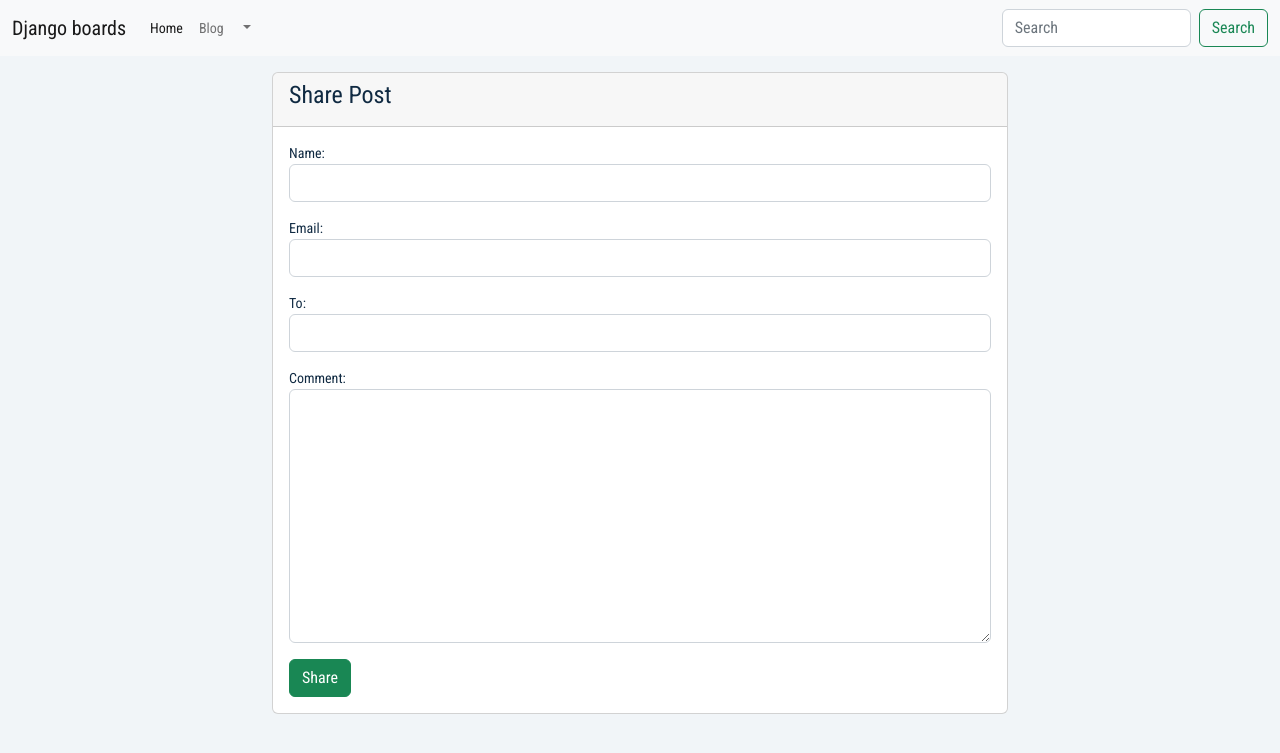
After one commit to Olaism/discussion-forum, a Django app: page /blog/1/share/ in a window 1280 px wide. The commit adds this page. Shown: the top 753 px of the page. Run offline with Django 4.2, Linux system fonts and the light colour scheme; tables that the repository leaves empty hold one stand-in row (values such as "Sample post"); some libraries are stand-ins or nearby versions.

Commit message:
add a share_post functionalities (url, view and template)

```diff
--- /dev/null
+++ b/blog/forms.py
@@ -0,0 +1,11 @@
+from django import forms
+
+
+class EmailPostForm(forms.Form):
+    name = forms.CharField(max_length=25)
+    email = forms.EmailField()
+    to = forms.EmailField()
+    comment = forms.CharField(
+        required=False,
+        widget=forms.Textarea
+    )
--- a/blog/urls.py
+++ b/blog/urls.py
@@ -8,4 +8,5 @@ urlpatterns = [
     path('', views.PostListView.as_view(), name='post_list'),
     path('<int:year>/<int:month>/<int:day>/<slug:slug>/',
          views.PostDetailView.as_view(), name='post_detail'),
+    path('<int:pk>/share/', views.post_share, name='post_share'),
 ]
--- a/blog/views.py
+++ b/blog/views.py
@@ -1,6 +1,9 @@
+from django.conf import settings
+from django.core.mail import send_mail
 from django.shortcuts import get_object_or_404, render
-from django.views.generic import DetailView, ListView
+from django.views.generic import DetailView, FormView, ListView
 
+from .forms import EmailPostForm
 from .models import Post
 
 
@@ -33,3 +36,27 @@ class PostDetailView(DetailView):
             publish__month=self.kwargs.get('month'),
             publish__day=self.kwargs.get('day')
         )
+
+
+def post_share(request, pk):
+    # reference post by id
+    post = get_object_or_404(Post, pk=pk)
+    sent = False
+
+    if request.method == 'POST':
+        form = EmailPostForm(request.POST)
+        if form.is_valid():
+            # form fields pass validation
+            cd = form.cleaned_data
+            post_url = request.build_absolute_uri(post.get_absolute_url())
+            subject = '{} ({}) recommends you reading "{}"'.format(cd['name'], cd['email'], post.title)
+            message = 'Read "{}" at {}\n\n{}\'s comments: {}'.format(
+                post.title, post_url, cd['name'], cd['comment']
+            )
+            send_mail(subject, message, settings.EMAIL_HOST_USER, [cd['to'], ])
+            sent = True
+
+    else:
+        form = EmailPostForm()
+
+    return render(request, 'blog/post/share.html', {'post': post, 'form': form, 'sent': sent})
--- a/templates/blog/post/detail.html
+++ b/templates/blog/post/detail.html
@@ -25,6 +25,11 @@
             <span class="text-muted">35 comments</span>
         </li>
     </ul>
+
     {{ post.body|linebreaks }}
+
+    <div class="mb-2">
+        <a href="{% url 'blog:post_share' pk=post.pk %}" class="btn btn-outline-primary">Share Post</a>
+    </div>
 </div>
 {% endblock content %}
--- /dev/null
+++ b/templates/blog/post/share.html
@@ -0,0 +1,36 @@
+{% extends "_base.html" %}
+
+{% block title %}Share post | {{ post.title }}{% endblock title %}
+
+{% block breadcrumb %}
+{% endblock breadcrumb %}
+
+{% block content %}
+    <div class="row justify-content-center">
+        <div class="col-lg-8 col-md-10 col-sm-12">
+            <div class="card">
+                {% if sent %}
+                    <div class="card-header">
+                        <h4 class="text-success">Post sent successfully</h4>
+                    </div>
+                    <div class="card-body">
+                        <p class="alert alert-success">
+                            {{ post.title }} was successfully sent to {{ form.to }}
+                        </p>
+                    </div>
+                {% else %}
+                    <div class="card-header">
+                        <h4>Share Post</h4>
+                    </div>
+                    <div class="card-body">
+                        <form method="post" novalidate>
+                            {% csrf_token %}
+                            {% include 'includes/form.html' %}
+                            <button type="submit" class="btn btn-success">Share</button>
+                        </form>
+                    </div>
+                {% endif %}
+            </div>
+        </div>
+    </div>
+{% endblock content %}
```
Also changed, not shown: conf/settings.py (+7 -1 lines).
